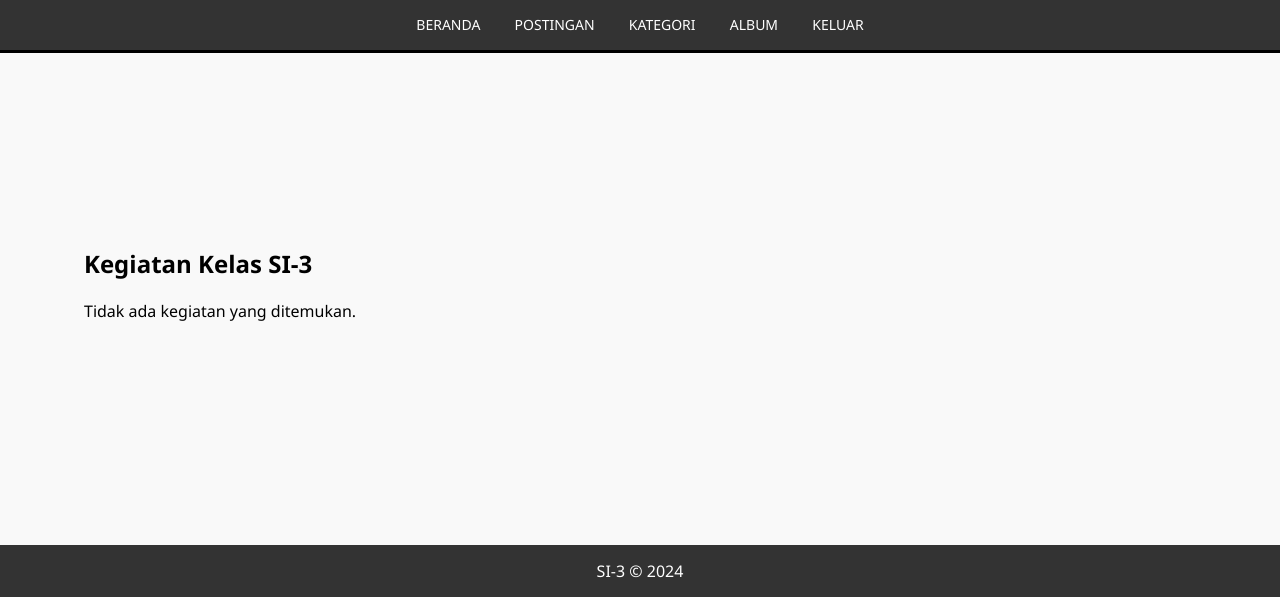
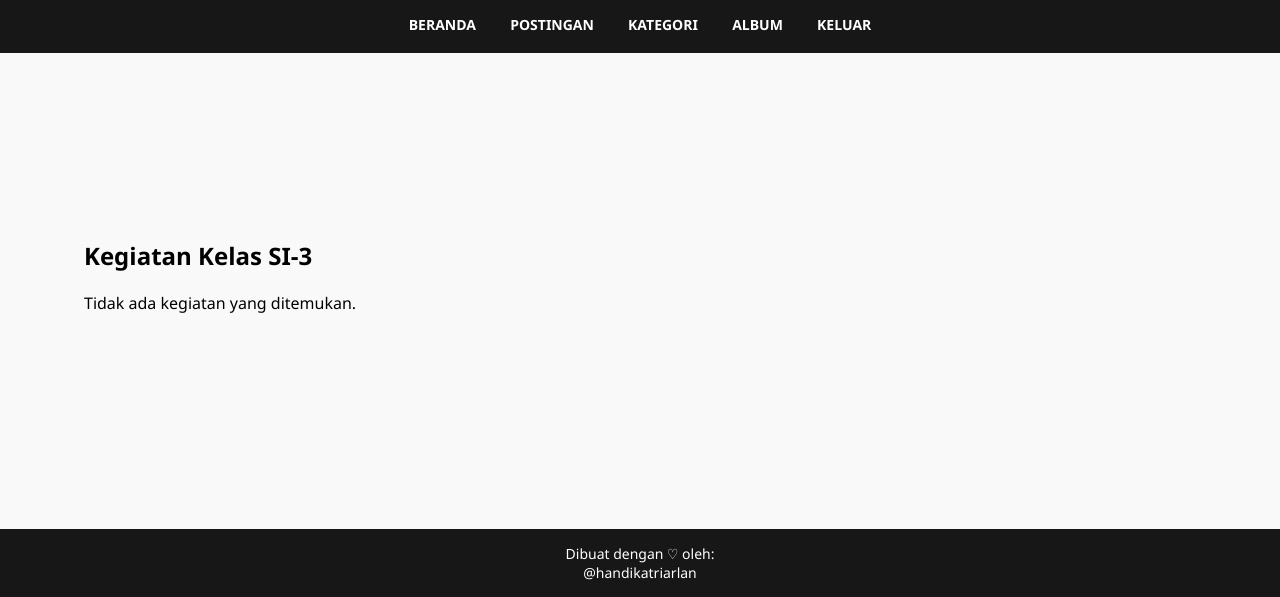
Before and after one commit to handikatriarlan/cerita-si3, a PHP site: page /index.php in a window 1280 px wide. Shown: the part 203-800 px from the top of the page. Run offline with PHP 8.4, Linux system fonts and the light colour scheme; the visitor is signed in with stand-in values (Sample User, id 1); data that the repository does not hold is empty.

Commit message:
update footer style

```diff
--- a/assets/css/style.css
+++ b/assets/css/style.css
@@ -19,8 +19,8 @@ body {
 }
 
 header {
-    background-color: #333;
-    border-bottom: 3px solid #000000;
+    background-color: #171717;
+    border-bottom: 3px solid #171717;
 }
 
 header img {
@@ -52,6 +52,7 @@ header a {
     text-decoration: none;
     text-transform: uppercase;
     font-size: 14px;
+    font-weight: 600;
     padding: 0 15px;
     transition: background-color 0.3s ease;
 }
@@ -368,8 +369,18 @@ td img {
 
 footer {
     margin-top: 30px;
-    background-color: #333;
+    background-color: #171717;
     color: #fff;
     text-align: center;
     padding: 15px 0;
+    font-size: 14px;
 }
+
+footer a {
+    text-decoration: none;
+    color: #fff;
+}
+
+footer a:hover {
+    color: #c1c1c1;
+}
--- a/layouts/app/footer.php
+++ b/layouts/app/footer.php
@@ -1,5 +1,6 @@
 <footer>
     <div class="footer-container">
-        <p>SI-3 &copy; 2024</p>
+        <p>Dibuat dengan ♡ oleh:</p>
+        <a href="https://handikatriarlan.w3spaces.com/" target="_blank">@handikatriarlan</a>
     </div>
 </footer>
```
